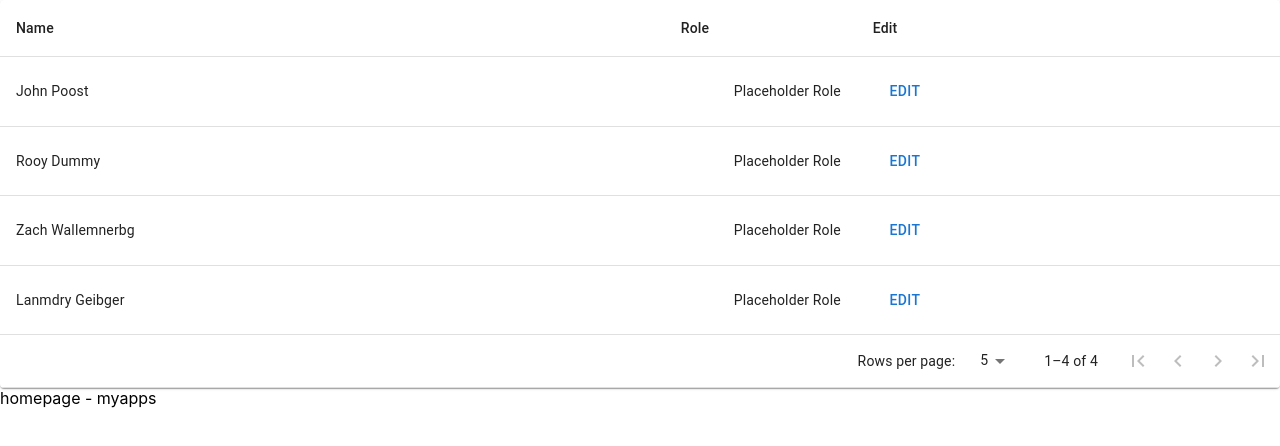
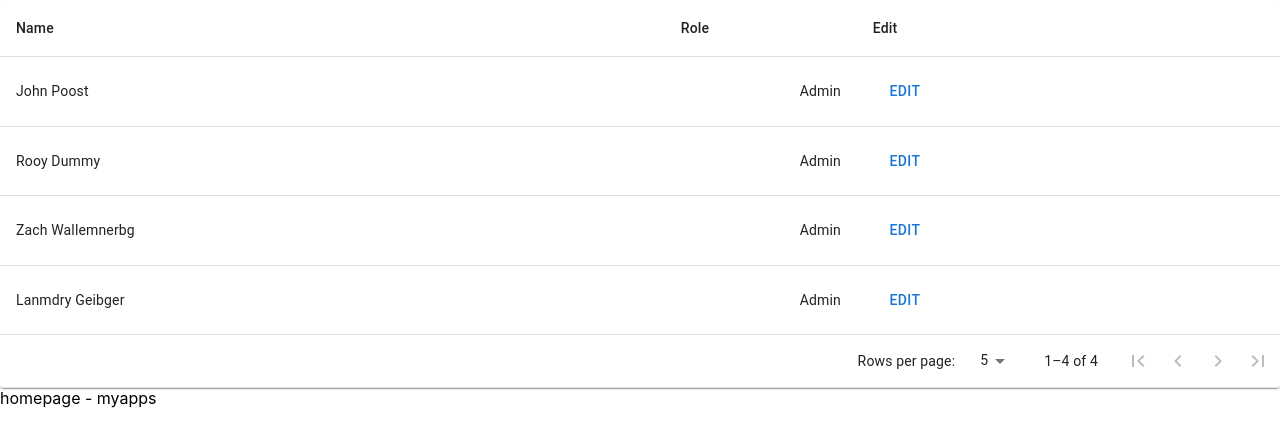
Before and after one commit to ZWally/cornhacks2023, a React (Create React App) app: page / in a window 1280 px wide. Shown: the top 446 px of the page. Built offline with nearby package versions, Linux system fonts and the light colour scheme.

Commit message:
show roles

```diff
--- a/src/App.tsx
+++ b/src/App.tsx
@@ -6,6 +6,7 @@ import { BrowserRouter } from 'react-router-dom';
 import { Route, Routes } from 'react-router';
 import UsersTable from './Components/UsersTable';
 import AppUser from './Types/AppUser';
+import Role from './Types/Role';
 
 const dummyUsers: AppUser [] = [
   {
@@ -16,24 +17,32 @@ const dummyUsers: AppUser [] = [
   {
     id: "2",
     authId: "Rooy Dummy",
-    roleId: "2"
+    roleId: "1"
   },
   {
     id: "3",
     authId: "Zach Wallemnerbg",
-    roleId: "3"
+    roleId: "1"
   },
   {
     id: "4",
     authId: "Lanmdry Geibger",
-    roleId: "4"
+    roleId: "1"
   },
+]
+
+const dummyRoles: Role [] = [
+  {
+    id: "1",
+    name: "Admin",
+    permissionIds: []
+  }
 ]
 
 function App() {
   return (
     <>
-    <UsersTable users={dummyUsers}/>
+    <UsersTable roles={dummyRoles} users={dummyUsers}/>
     <BrowserRouter>
       <Routes>
         <Route path="/" element={<div>homepage - myapps</div>}/>
--- a/src/Components/UsersTable.tsx
+++ b/src/Components/UsersTable.tsx
@@ -3,6 +3,7 @@ import { FirstPage, LastPage, KeyboardArrowRight, KeyboardArrowLeft } from "@mui
 import AppUser from "../Types/AppUser";
 import React from "react";
 import UserTableEditBtn from "./UserTableEditBtn";
+import Role from "../Types/Role";
 
 type TablePaginationActionsProps = {
   count: number;
@@ -78,20 +79,23 @@ type AppUserRow = {
 
 type UsersTableProps = {
   users: AppUser []
+  roles: Role []
 }
 
-const userToRow = (user: AppUser) => {
+const roleFromId = (roles: Role[], roleId: string) => roles.find(role => role.id === roleId);
+
+const userToRow = (roles: Role[], user: AppUser) => {
   return ({
-    role: "Placeholder Role",
+    role: roleFromId(roles, user.roleId)?.name || "None",
     ...user
   });
 }
 
-export default function UsersTable({users}: UsersTableProps) {
+export default function UsersTable({users, roles}: UsersTableProps) {
   const [page, setPage] = React.useState(0);
   const [rowsPerPage, setRowsPerPage] = React.useState(5);
 
-  const userRows: AppUserRow [] = users.map(userToRow);
+  const userRows: AppUserRow [] = users.map((user) => userToRow(roles, user));
   // Avoid a layout jump when reaching the last page with empty rows.
   const emptyRows =
     page > 0 ? Math.max(0, (1 + page) * rowsPerPage - userRows.length) : 0;
```
